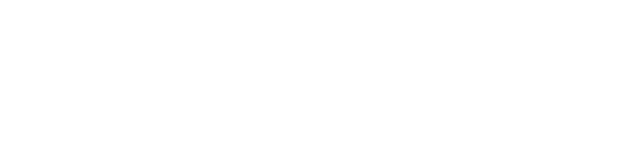
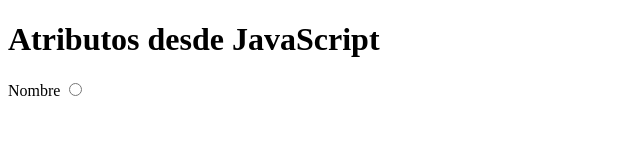
Before and after one commit to facu142/cursoJS, a website: page 28-dom/index.html in a window 1280 px wide. Shown: the whole page, without its empty margins (0-640 px from the left). Drawn offline with Linux system fonts and the light colour scheme.

Commit message:
agrega 28-dom

```diff
--- a/28-dom/index.html
+++ b/28-dom/index.html
@@ -3,12 +3,19 @@
 <head>
     <meta charset='utf-8'>
     <meta http-equiv='X-UA-Compatible' content='IE=edge'>
-    <title>NBA</title>
+    <title>28- DOM</title>
     <meta name='viewport' content='width=device-width, initial-scale=1'>
     <!-- <link rel='stylesheet' type='text/css' media='screen' href='main.css'> -->
 
 </head>
 <body>
+    <h1 id="title" class="title">Atributos desde JavaScript</h1>
+    <form>
+        <label for="name">Nombre</label>
+        <input id="name" type="text">
+    </form>
 
+
+    <script src="main.js"></script>
 </body>
 </html>
--- a/28-dom/main.js
+++ b/28-dom/main.js
@@ -1,15 +1,15 @@
 
 /*
 Atributos
-    element.getAttribute('attribute')
-    element.setAttribute('attribute', value)
+    element.getAttribute('attribute')               // Devuelve el atributo
+    element.setAttribute('attribute', value)        // Asigna valor al atrinbuto
 Clases
-    element.classList.add('class','class',...)
-    element.classList.remove('class','class',...)
-    element.classList.contains('class')
-    element.classList.replace('oldClass', newClass)
+    element.classList.add('class','class',...)      // Añadir clases
+    element.classList.remove('class','class',...)   // Eliminar clases
+    element.classList.contains('class')             // Devuelve true o false si tiene la clase o no
+    element.classList.replace('oldClass', newClass) // Sustituye una clase por otra
 
-    element.classList.toggle('class'[,force])
+    element.classList.toggle('class'[,force])       // Si tiene la clase se la quita y si no la tiene se la asigna
 atributos directos
     id
     value
@@ -20,8 +20,19 @@
 const nombre = document.querySelector('#name');
 
 
-// console.log(name.getAttribute('type'));
-/*
-nombre.setAttribute('type','number')
-nombre.setAttribute('type','date')
-*/
+
+nombre.setAttribute('type', 'radio')
+console.log(nombre.getAttribute('type'));
+
+title.classList.add('main-title', 'other-title')
+title.classList.remove('main-title', 'other-title')
+
+
+//console.log(title);
+
+console.log(title.classList.contains('title'));
+
+console.log(title.classList.contains('main-title'));
+
+title.classList.replace('title', 'main-title');
+console.log(title);
```
